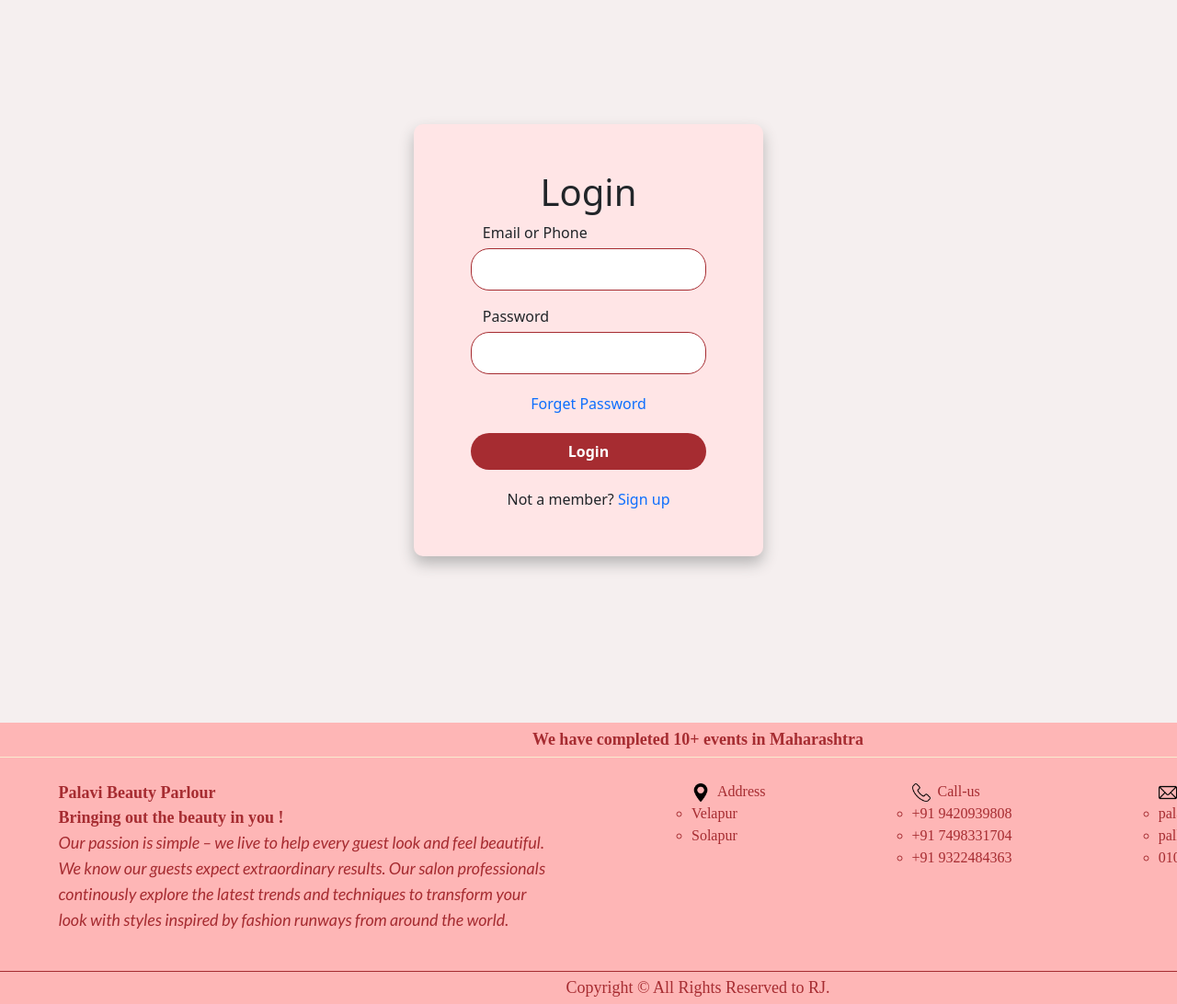
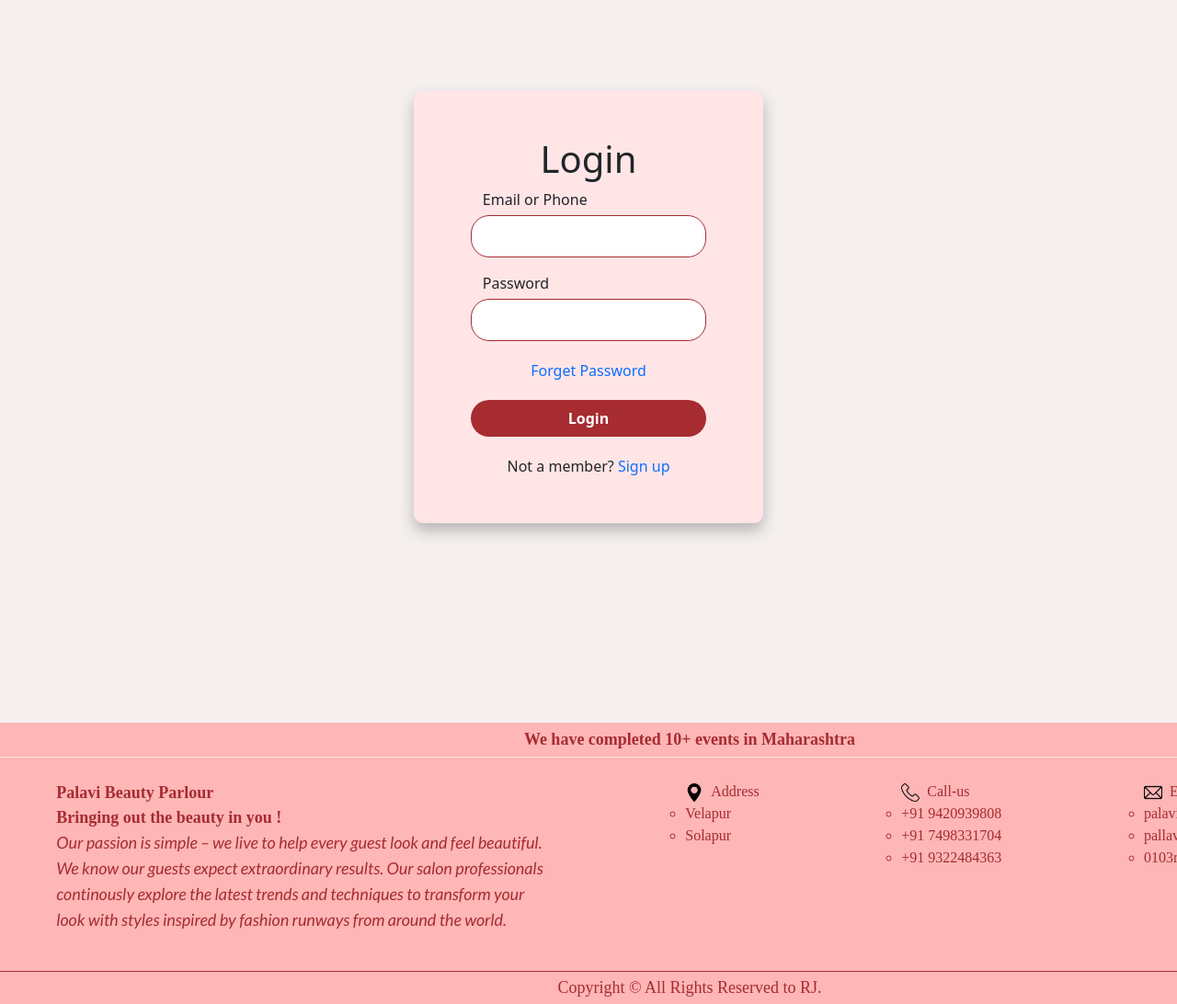
Before and after one commit to rutu-jadhav1/Palavi_Beauty_Parlour, a plain HTML site: page pages/login.html in a window 1280 px wide. Shown: the part 100-1192 px from the top of the page at 92% size. Drawn offline with nearby package versions, Linux system fonts and the light colour scheme; a web font is replaced by a local one.

Commit message:
comment added

```diff
--- a/css/login.css
+++ b/css/login.css
@@ -8,13 +8,12 @@
     background-color:#f5efef ;
 }
 .formcontainer {
-
     display: flex;
     align-items: center;
     flex-direction: column;
     justify-content: center;
     position: absolute;
-    top: 50%;
+    top: 48%;
     left: 50%;
     transform: translate(-50%,-50%);
     padding: 50px;
@@ -22,7 +21,7 @@
     background-color:#FFE5E6 ;
     border-radius: 10px;
     box-shadow: 0px 8px 16px 0px #b7b5b5;
-    margin-top: 70px;
+    margin-top: 50px;
 }
 .container h1 {
     margin-bottom: 2rem;
--- a/css/register.css
+++ b/css/register.css
@@ -14,7 +14,7 @@
     flex-direction: column;
     justify-content: center;
     position: absolute;
-    top: 50%;
+    top: 46%;
     left: 50%;
     transform: translate(-50%,-50%);
     padding: 70px;
--- a/css/style.css
+++ b/css/style.css
@@ -56,7 +56,7 @@
 
 
 .footr{
-    width: 1518px;
+    width: 1500px;
 }
 .f{
     background-color: #FEB6B6;
--- a/js/register.js
+++ b/js/register.js
@@ -1,4 +1,4 @@
 function register() {
     document.getElementById("registerBtn");
     alert("Congratulations! You have successfully Registered!");
-    }
+}
--- a/pages/login.html
+++ b/pages/login.html
@@ -11,7 +11,8 @@
     <link rel="stylesheet" href="./../css/login.css">
 </head>
 <body id="body">
-    <nav class="navbar navbar-expand-lg bg-body-tertiary ">
+ <!--header start-->
+  <nav class="navbar navbar-expand-lg bg-body-tertiary ">
         <div class="container-fluid  custom-navbar">
           <a class="navbar-brand sedan-sc-regular custom-navbar-brand " href="#"  >Palavi Beauty Parlour</a>
           <button class="navbar-toggler" type="button" data-bs-toggle="collapse" data-bs-target="#navbarNavAltMarkup" aria-controls="navbarNavAltMarkup" aria-expanded="false" aria-label="Toggle navigation">
@@ -31,7 +32,8 @@
           </div>
         </div>
       </nav>
-
+<!--header end-->
+<!--main-body start-->
       <div class="formbody">
         <section class="formcontainer">
             <h1> Login</h1>
@@ -50,7 +52,8 @@
             </div>
         </section>
       </div>
-
+<!--main-body end-->
+ <!--footer start-->
     <footer class="footr">
         <div class="f">
             We have completed 10+ events in Maharashtra
@@ -85,7 +88,7 @@
             Copyright &copy; All Rights Reserved to RJ.
         </div>
     </footer>
-
+ <!--footer end-->
   <script src="./../js/script.js"></script>
   <script src="./../js/login.js"></script>
 </body>
```
Also changed, not shown: index.html (+6 -3 lines), pages/register.html (+6 -2 lines), pages/review.html (+6 -3 lines).
